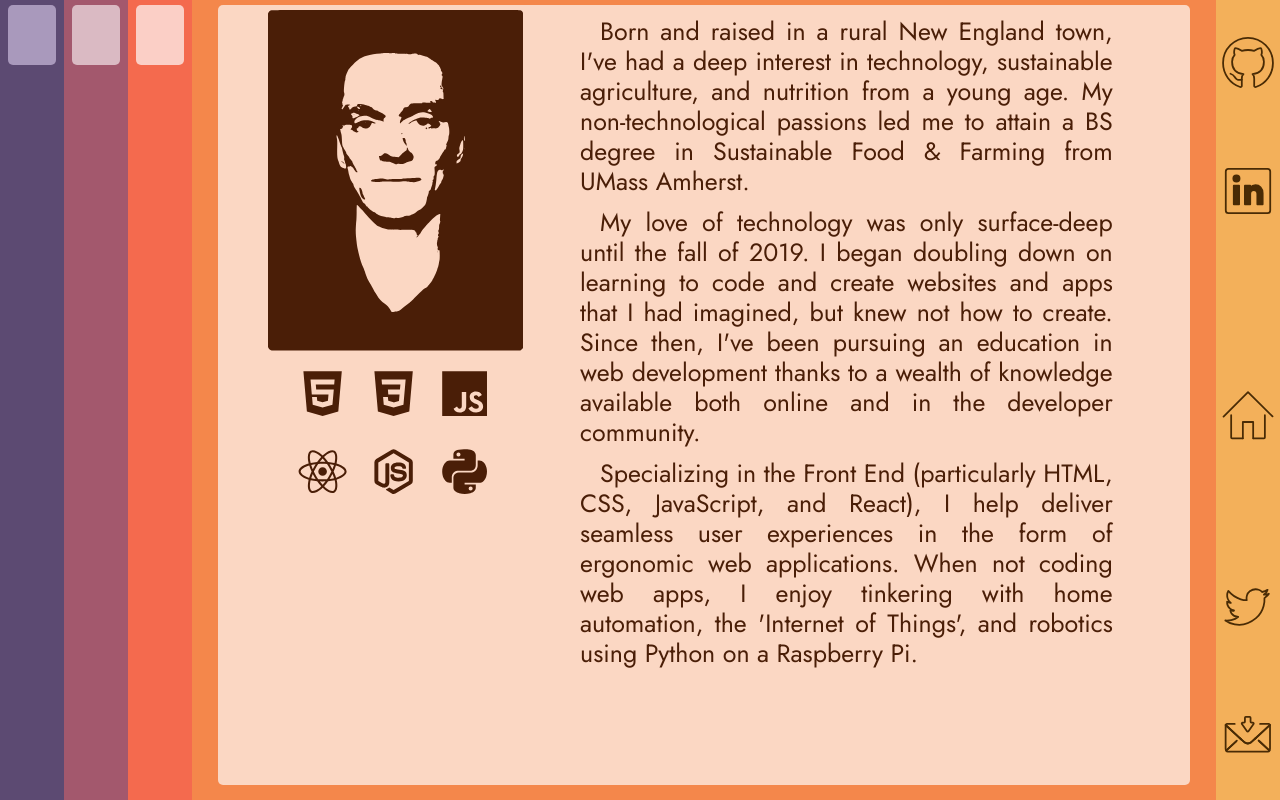
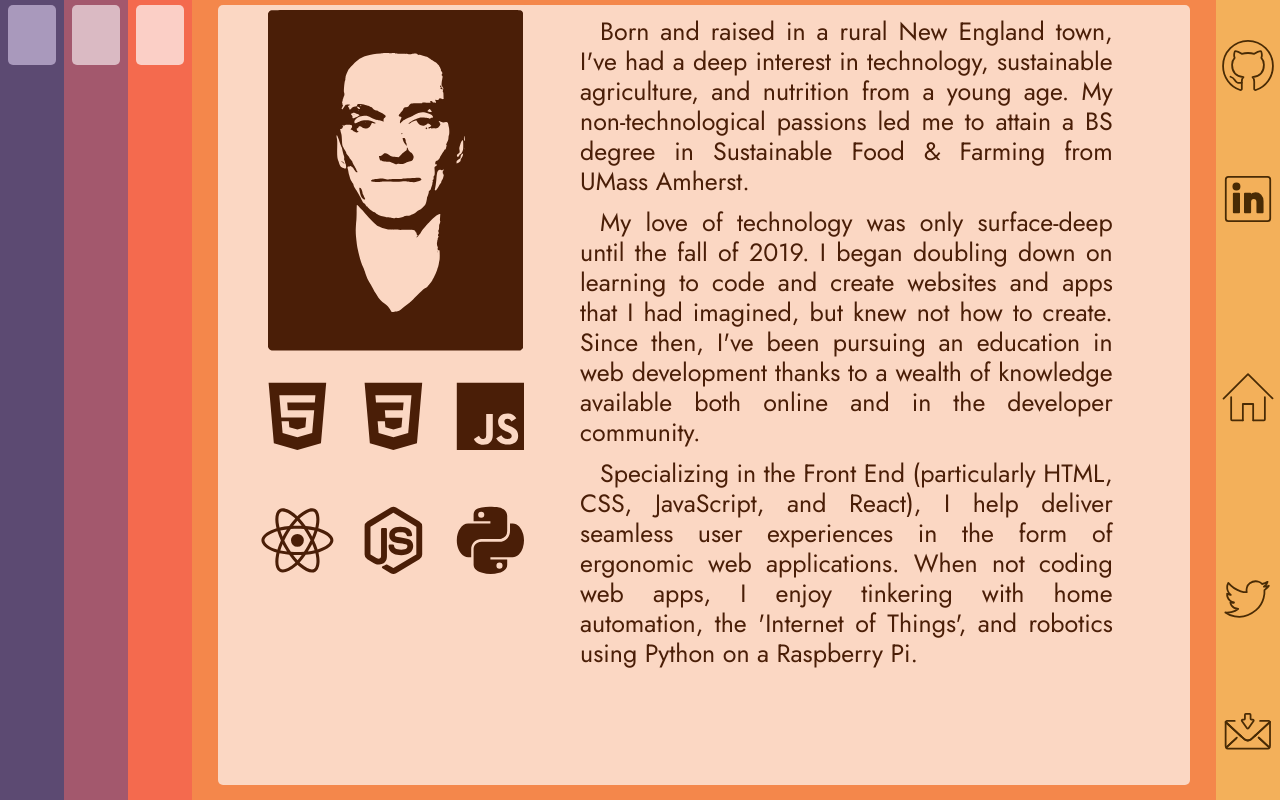
Before and after one commit to dayvista/portfolio-website, a React app: page /about in a window 1280 px wide. Built offline with nearby package versions, Linux system fonts and the light colour scheme.

Commit message:
Refined animations in Titles sidebar and in AboutToggle component.

```diff
--- a/src/components/App.js
+++ b/src/components/App.js
@@ -23,6 +23,7 @@ const App = () => {
 
   // Fade in on page load
   useEffect(() => {
+    console.log(window);
     setLoadedStatus(true);
   }, []);
 
@@ -63,7 +64,7 @@ const App = () => {
         setMVP(true);
       } else {
         setTVP(false);
-        if (window.screen.width > 500) {
+        if (window.innerWidth > 500) {
           setMVP(false);
         }
       }
--- a/src/components/Sections/SectionToggles/AboutToggle.js
+++ b/src/components/Sections/SectionToggles/AboutToggle.js
@@ -1,4 +1,4 @@
-import React from "react";
+import React, { useState, useRef, useEffect } from "react";
 import { animated, useSpring } from "react-spring";
 
 import Icon from "../../Icon/IconIndex";
@@ -7,14 +7,51 @@ const AnimatedIcon = animated(Icon);
 
 import "../../../styles/css/Sections/About.css";
 
+const useComponentWillMount = (func) => {
+  const willMount = useRef(true);
+
+  if (willMount.current) {
+    func();
+  }
+
+  willMount.current = false;
+};
+
 const AboutToggle = ({ index, sectionData, mVP, tVP }) => {
+  const [windowWidth, setWindowWidth] = useState(0);
+
+  let resizeWindow = () => {
+    setWindowWidth(window.innerWidth);
+  };
+
+  useComponentWillMount(() => {
+    resizeWindow();
+  });
+
+  useEffect(() => {
+    resizeWindow();
+    window.addEventListener("resize", resizeWindow);
+    return () => {
+      window.removeEventListener("resize", resizeWindow);
+    };
+  }, []);
+
   const { opacity, width, height, ...toggledProps } = useSpring({
-    to: [
+    to:
+      index === `${sectionData.name}`
+        ? [
             {
               width: index === `${sectionData.name}` ? "100%" : "0%",
               height: index === `${sectionData.name}` ? "100%" : "0%",
             },
             { opacity: index === `${sectionData.name}` ? 1 : 0 },
+          ]
+        : [
+            {
+              opacity: index === `${sectionData.name}` ? 1 : 0,
+              width: index === `${sectionData.name}` ? "100%" : "0%",
+              height: index === `${sectionData.name}` ? "100%" : "0%",
+            },
           ],
     from: {
       opacity: 0,
@@ -30,6 +67,10 @@ const AboutToggle = ({ index, sectionData, mVP, tVP }) => {
         ? "100%"
         : (index === `${sectionData.name}`) & tVP
         ? "100%"
+        : (index === `${sectionData.name}`) &
+          (windowWidth > 500) &
+          (windowWidth < 841)
+        ? "100%"
         : index === `${sectionData.name}`
         ? "35%"
         : "0%",
@@ -38,15 +79,6 @@ const AboutToggle = ({ index, sectionData, mVP, tVP }) => {
       width: "0%",
     },
   });
-
-  // const skillsContainerSpring = useSpring({
-  //   opacity: index === `${sectionData.name}` ? 1 : 0,
-  //   width: index === `${sectionData.name}` & mVP ? "100%" : index === `${sectionData.name}` & tVP ? "100%" : index === `${sectionData.name}` ? "35%" : "0%",
-  //   from: {
-  //     opacity: 0,
-  //     width: "0%",
-  //   },
-  // })
 
   const iconsSpring = useSpring({
     opacity: index === `${sectionData.name}` ? 1 : 0,
@@ -88,12 +120,21 @@ const AboutToggle = ({ index, sectionData, mVP, tVP }) => {
         <AnimatedIcon
           name="selfie"
           fill="#4A1E07"
-          style={{
+          style={
+            index === `${sectionData.name}`
+              ? {
                   opacity: iconsSpring.opacity.interpolate({
                     range: [0, 0.5, 1],
                     output: [0, 1, 1],
                   }),
-          }}
+                }
+              : {
+                  opacity: iconsSpring.opacity.interpolate({
+                    range: [0, 0.5, 1],
+                    output: [0, 0, 1],
+                  }),
+                }
+          }
         />
         <animated.div
           id="skills-container"
@@ -105,7 +146,7 @@ const AboutToggle = ({ index, sectionData, mVP, tVP }) => {
               className="skill-icon"
               fill="#4A1E07"
               style={
-                !mVP
+                !mVP & (index === `${sectionData.name}`)
                   ? {
                       opacity: iconsSpring.opacity.interpolate({
                         range: [0, 0.5, 1],
@@ -113,11 +154,26 @@ const AboutToggle = ({ index, sectionData, mVP, tVP }) => {
                       }),
                       width: iconsSpring.width.interpolate({
                         range: [0, 0.9, 1],
-                        output: ["0vw", "2vw", "4vw"],
+                        output: ["0vw", "3vw", "6vw"],
                       }),
                       height: iconsSpring.height.interpolate({
                         range: [0, 0.9, 1],
-                        output: ["0vw", "2vw", "4vw"],
+                        output: ["0vw", "3vw", "6vw"],
+                      }),
+                    }
+                  : !mVP & (index !== `${sectionData.name}`)
+                  ? {
+                      opacity: iconsSpring.opacity.interpolate({
+                        range: [0, 0.5, 1],
+                        output: [0, 0, 1],
+                      }),
+                      width: iconsSpring.width.interpolate({
+                        range: [0, 0.9, 1],
+                        output: ["0vw", "2vw", "6vw"],
+                      }),
+                      height: iconsSpring.height.interpolate({
+                        range: [0, 0.9, 1],
+                        output: ["0vw", "2vw", "6vw"],
                       }),
                     }
                   : iconsMobileSpring
@@ -128,7 +184,7 @@ const AboutToggle = ({ index, sectionData, mVP, tVP }) => {
               className="skill-icon"
               fill="#4A1E07"
               style={
-                !mVP
+                !mVP & (index === `${sectionData.name}`)
                   ? {
                       opacity: iconsSpring.opacity.interpolate({
                         range: [0, 0.5, 1],
@@ -136,11 +192,26 @@ const AboutToggle = ({ index, sectionData, mVP, tVP }) => {
                       }),
                       width: iconsSpring.width.interpolate({
                         range: [0, 0.9, 1],
-                        output: ["0vw", "2vw", "4vw"],
+                        output: ["0vw", "3vw", "6vw"],
                       }),
                       height: iconsSpring.height.interpolate({
                         range: [0, 0.9, 1],
-                        output: ["0vw", "2vw", "4vw"],
+                        output: ["0vw", "3vw", "6vw"],
+                      }),
+                    }
+                  : !mVP & (index !== `${sectionData.name}`)
+                  ? {
+                      opacity: iconsSpring.opacity.interpolate({
+                        range: [0, 0.5, 1],
+                        output: [0, 0, 1],
+                      }),
+                      width: iconsSpring.width.interpolate({
+                        range: [0, 0.9, 1],
+                        output: ["0vw", "2vw", "6vw"],
+                      }),
+                      height: iconsSpring.height.interpolate({
+                        range: [0, 0.9, 1],
+                        output: ["0vw", "2vw", "6vw"],
                       }),
                     }
                   : iconsMobileSpring
@@ -151,7 +222,7 @@ const AboutToggle = ({ index, sectionData, mVP, tVP }) => {
               className="skill-icon"
               fill="#4A1E07"
               style={
-                !mVP
+                !mVP & (index === `${sectionData.name}`)
                   ? {
                       opacity: iconsSpring.opacity.interpolate({
                         range: [0, 0.5, 1],
@@ -159,11 +230,26 @@ const AboutToggle = ({ index, sectionData, mVP, tVP }) => {
                       }),
                       width: iconsSpring.width.interpolate({
                         range: [0, 0.9, 1],
-                        output: ["0vw", "2vw", "4vw"],
+                        output: ["0vw", "3vw", "6vw"],
                       }),
                       height: iconsSpring.height.interpolate({
                         range: [0, 0.9, 1],
-                        output: ["0vw", "2vw", "4vw"],
+                        output: ["0vw", "3vw", "6vw"],
+                      }),
+                    }
+                  : !mVP & (index !== `${sectionData.name}`)
+                  ? {
+                      opacity: iconsSpring.opacity.interpolate({
+                        range: [0, 0.5, 1],
+                        output: [0, 0, 1],
+                      }),
+                      width: iconsSpring.width.interpolate({
+                        range: [0, 0.9, 1],
+                        output: ["0vw", "2vw", "6vw"],
+                      }),
+                      height: iconsSpring.height.interpolate({
+                        range: [0, 0.9, 1],
+                        output: ["0vw", "2vw", "6vw"],
                       }),
                     }
                   : iconsMobileSpring
@@ -176,7 +262,7 @@ const AboutToggle = ({ index, sectionData, mVP, tVP }) => {
               className="skill-icon"
               fill="#4A1E07"
               style={
-                !mVP
+                !mVP & (index === `${sectionData.name}`)
                   ? {
                       opacity: iconsSpring.opacity.interpolate({
                         range: [0, 0.5, 1],
@@ -184,11 +270,26 @@ const AboutToggle = ({ index, sectionData, mVP, tVP }) => {
                       }),
                       width: iconsSpring.width.interpolate({
                         range: [0, 0.9, 1],
-                        output: ["0vw", "2vw", "4vw"],
+                        output: ["0vw", "3vw", "6vw"],
                       }),
                       height: iconsSpring.height.interpolate({
                         range: [0, 0.9, 1],
-                        output: ["0vw", "2vw", "4vw"],
+                        output: ["0vw", "3vw", "6vw"],
+                      }),
+                    }
+                  : !mVP & (index !== `${sectionData.name}`)
+                  ? {
+                      opacity: iconsSpring.opacity.interpolate({
+                        range: [0, 0.5, 1],
+                        output: [0, 0, 1],
+                      }),
+                      width: iconsSpring.width.interpolate({
+                        range: [0, 0.9, 1],
+                        output: ["0vw", "2vw", "6vw"],
+                      }),
+                      height: iconsSpring.height.interpolate({
+                        range: [0, 0.9, 1],
+                        output: ["0vw", "2vw", "6vw"],
                       }),
                     }
                   : iconsMobileSpring
@@ -199,7 +300,7 @@ const AboutToggle = ({ index, sectionData, mVP, tVP }) => {
               className="skill-icon"
               fill="#4A1E07"
               style={
-                !mVP
+                !mVP & (index === `${sectionData.name}`)
                   ? {
                       opacity: iconsSpring.opacity.interpolate({
                         range: [0, 0.5, 1],
@@ -207,11 +308,26 @@ const AboutToggle = ({ index, sectionData, mVP, tVP }) => {
                       }),
                       width: iconsSpring.width.interpolate({
                         range: [0, 0.9, 1],
-                        output: ["0vw", "2vw", "4vw"],
+                        output: ["0vw", "3vw", "6vw"],
                       }),
                       height: iconsSpring.height.interpolate({
                         range: [0, 0.9, 1],
-                        output: ["0vw", "2vw", "4vw"],
+                        output: ["0vw", "3vw", "6vw"],
+                      }),
+                    }
+                  : !mVP & (index !== `${sectionData.name}`)
+                  ? {
+                      opacity: iconsSpring.opacity.interpolate({
+                        range: [0, 0.5, 1],
+                        output: [0, 0, 1],
+                      }),
+                      width: iconsSpring.width.interpolate({
+                        range: [0, 0.9, 1],
+                        output: ["0vw", "2vw", "6vw"],
+                      }),
+                      height: iconsSpring.height.interpolate({
+                        range: [0, 0.9, 1],
+                        output: ["0vw", "2vw", "6vw"],
                       }),
                     }
                   : iconsMobileSpring
@@ -222,7 +338,7 @@ const AboutToggle = ({ index, sectionData, mVP, tVP }) => {
               className="skill-icon"
               fill="#4A1E07"
               style={
-                !mVP
+                !mVP & (index === `${sectionData.name}`)
                   ? {
                       opacity: iconsSpring.opacity.interpolate({
                         range: [0, 0.5, 1],
@@ -230,11 +346,26 @@ const AboutToggle = ({ index, sectionData, mVP, tVP }) => {
                       }),
                       width: iconsSpring.width.interpolate({
                         range: [0, 0.9, 1],
-                        output: ["0vw", "2vw", "4vw"],
+                        output: ["0vw", "3vw", "6vw"],
                       }),
                       height: iconsSpring.height.interpolate({
                         range: [0, 0.9, 1],
-                        output: ["0vw", "2vw", "4vw"],
+                        output: ["0vw", "3vw", "6vw"],
+                      }),
+                    }
+                  : !mVP & (index !== `${sectionData.name}`)
+                  ? {
+                      opacity: iconsSpring.opacity.interpolate({
+                        range: [0, 0.5, 1],
+                        output: [0, 0, 1],
+                      }),
+                      width: iconsSpring.width.interpolate({
+                        range: [0, 0.9, 1],
+                        output: ["0vw", "2vw", "6vw"],
+                      }),
+                      height: iconsSpring.height.interpolate({
+                        range: [0, 0.9, 1],
+                        output: ["0vw", "2vw", "6vw"],
                       }),
                     }
                   : iconsMobileSpring
--- a/src/components/Sections/SectionToggles/ProjectsToggle.js
+++ b/src/components/Sections/SectionToggles/ProjectsToggle.js
@@ -21,7 +21,7 @@ const useComponentWillMount = (func) => {
   willMount.current = false;
 };
 
-let ProjectsToggle = ({ index, sectionData, mVP, tVP }) => {
+const ProjectsToggle = ({ index, sectionData, mVP, tVP }) => {
   const [imageWidth, setImageWidth] = useState(0);
   const [carouselLength, setCarouselLength] = useState(0);
   const [carouselIndex, setCarouselIndex] = useState(1);
@@ -38,7 +38,9 @@ let ProjectsToggle = ({ index, sectionData, mVP, tVP }) => {
   useEffect(() => {
     resizeWindow();
     window.addEventListener("resize", resizeWindow);
-    return () => window.removeEventListener("resize", resizeWindow);
+    return () => {
+      window.removeEventListener("resize", resizeWindow);
+    };
   }, []);
 
   const carouselCounter = (event) => {
--- a/src/styles/css/Sections/About.css
+++ b/src/styles/css/Sections/About.css
@@ -3,14 +3,14 @@
   display: flex;
   cursor: default;
 }
-@media (max-width: 500px) {
+@media (max-width: 840px) {
   #about-container {
     flex-direction: column;
     justify-content: flex-start;
     align-items: center;
   }
 }
-@media (min-width: 500px) {
+@media (min-width: 841px) {
   #about-container {
     flex-direction: row;
     justify-content: flex-start;
@@ -24,7 +24,7 @@
     align-items: center;
   }
 }
-@media (min-width: 501px) {
+@media (min-width: 500px) {
   #about-container {
     scrollbar-color: #fbd7c3 #843408;
     scrollbar-width: thin;
@@ -51,7 +51,7 @@
 #portrait-container {
   display: flex;
 }
-@media (max-width: 500px) {
+@media (max-width: 840px) {
   #portrait-container {
     flex-direction: row;
     justify-content: center;
@@ -59,7 +59,7 @@
     width: 100%;
   }
 }
-@media (min-width: 501px) {
+@media (min-width: 841px) {
   #portrait-container {
     flex-direction: column;
     justify-content: center;
@@ -81,12 +81,12 @@
   transition: filter 0.3s, -webkit-filter 0.3s;
   margin: 0.5rem 0 0.5rem 1.5rem;
 }
-@media (max-width: 500px) {
+@media (max-width: 840px) {
   #portrait-container #selfie {
     width: 55%;
   }
 }
-@media (min-width: 501px) {
+@media (min-width: 841px) {
   #portrait-container #selfie {
     width: 75%;
   }
@@ -113,7 +113,21 @@
     margin: 1rem 0;
   }
 }
-@media (min-width: 501px) {
+@media (min-width: 501px) and (max-width: 840px) {
+  #portrait-container #skills-container {
+    flex-direction: row;
+    justify-content: center;
+    align-items: center;
+  }
+  #portrait-container #skills-container .row {
+    width: 15%;
+    margin: 0 4rem;
+  }
+  #portrait-container #skills-container .row .skill-icon {
+    margin: 1rem 0;
+  }
+}
+@media (min-width: 841px) {
   #portrait-container #skills-container {
     flex-direction: column;
     justify-content: center;
@@ -123,7 +137,7 @@
     margin: 1.25rem 0 1.25rem 1.2rem;
   }
   #portrait-container #skills-container .row .skill-icon {
-    margin: 0 1rem;
+    margin: 1rem;
   }
 }
 @media (min-width: 768px) and (max-width: 1366px) and (orientation: portrait) {
@@ -168,7 +182,7 @@
     margin: 1rem 2rem 1.1rem 1.1rem;
   }
 }
-@media (max-width: 500px) {
+@media (max-width: 840px) {
   #about-text-container {
     width: 100%;
     height: 95%;
@@ -177,7 +191,7 @@
     mask-image: linear-gradient(to bottom, transparent 0%, #843408 5%, #843408 95%, transparent 100%);
   }
 }
-@media (min-width: 501px) {
+@media (min-width: 841px) {
   #about-text-container {
     width: 60%;
     height: 95%;
--- a/src/styles/css/Sections/Titles.css
+++ b/src/styles/css/Sections/Titles.css
@@ -2,9 +2,6 @@
   #titles-logo {
     margin-top: -2vw;
   }
-}
-.sidebar-icon {
-  z-index: 10;
 }
 @media (min-width: 501px) {
   .sidebar-icon {
--- a/src/styles/less/Sections/About.less
+++ b/src/styles/less/Sections/About.less
@@ -6,11 +6,11 @@
   display: flex;
   cursor: default;
 
-  @media (max-width: 500px) {
+  @media (max-width: 840px) {
     .flex-attributes(column, flex-start, center);
   }
 
-  @media (min-width: 500px) {
+  @media (min-width: 841px) {
     .flex-attributes(row, flex-start, flex-start);
   }
 
@@ -19,7 +19,7 @@
   }
 
   // Custom scrollbar
-  @media (min-width: 501px) {
+  @media (min-width: 500px) {
     ::-webkit-scrollbar {
       width: 1rem;
       background: inherit;
@@ -51,12 +51,12 @@
 
 #portrait-container {
   display: flex;
-  @media (max-width: 500px) {
+  @media (max-width: 840px) {
     .flex-attributes(row, center, center);
     width: 100%;
   }
 
-  @media (min-width: 501px) {
+  @media (min-width: 841px) {
     .flex-attributes(column, center, center);
     width: 35%;
   }
@@ -72,11 +72,11 @@
     transition: filter 0.3s, -webkit-filter 0.3s;
     margin: 0.5rem 0 0.5rem 1.5rem;
 
-    @media (max-width: 500px) {
+    @media (max-width: 840px) {
       width: 55%;
     }
 
-    @media (min-width: 501px) {
+    @media (min-width: 841px) {
       width: 75%;
     }
 
@@ -101,14 +101,27 @@
       }
     }
 
-    @media (min-width: 501px) {
+    @media (min-width: 501px) and (max-width: 840px) {
+      .flex-attributes(row, center, center);
+
+      .row {
+        width: 15%;
+        margin: 0 4rem;
+
+        .skill-icon {
+          margin: 1rem 0;
+        }
+      }
+    }
+
+    @media (min-width: 841px) {
       .flex-attributes(column, center, center);
 
       .row {
         margin: 1.25rem 0 1.25rem 1.2rem;
 
         .skill-icon {
-          margin: 0 1rem;
+          margin: 1rem;
         }
       }
     }
@@ -154,7 +167,7 @@
     }
   }
 
-  @media (max-width: 500px) {
+  @media (max-width: 840px) {
     width: 100%;
     height: 95%;
     font-size: 2.25rem;
@@ -174,7 +187,7 @@
     );
   }
 
-  @media (min-width: 501px) {
+  @media (min-width: 841px) {
     width: 60%;
     height: 95%;
     font-size: 2.5rem;
--- a/src/styles/less/Sections/Titles.less
+++ b/src/styles/less/Sections/Titles.less
@@ -8,7 +8,7 @@
 }
 
 .sidebar-icon {
-  z-index: 10;
+  // z-index: 10;
 
   @media (min-width: 501px) {
     transition: filter 0.3s, -webkit-filter 0.3s;
```
Also changed, not shown: src/components/Icon/Icons/Sunrise.js (+10 -0 lines), src/components/ComponentWillMount.js (deleted). Lines whose indentation alone changed are shown as unchanged.
